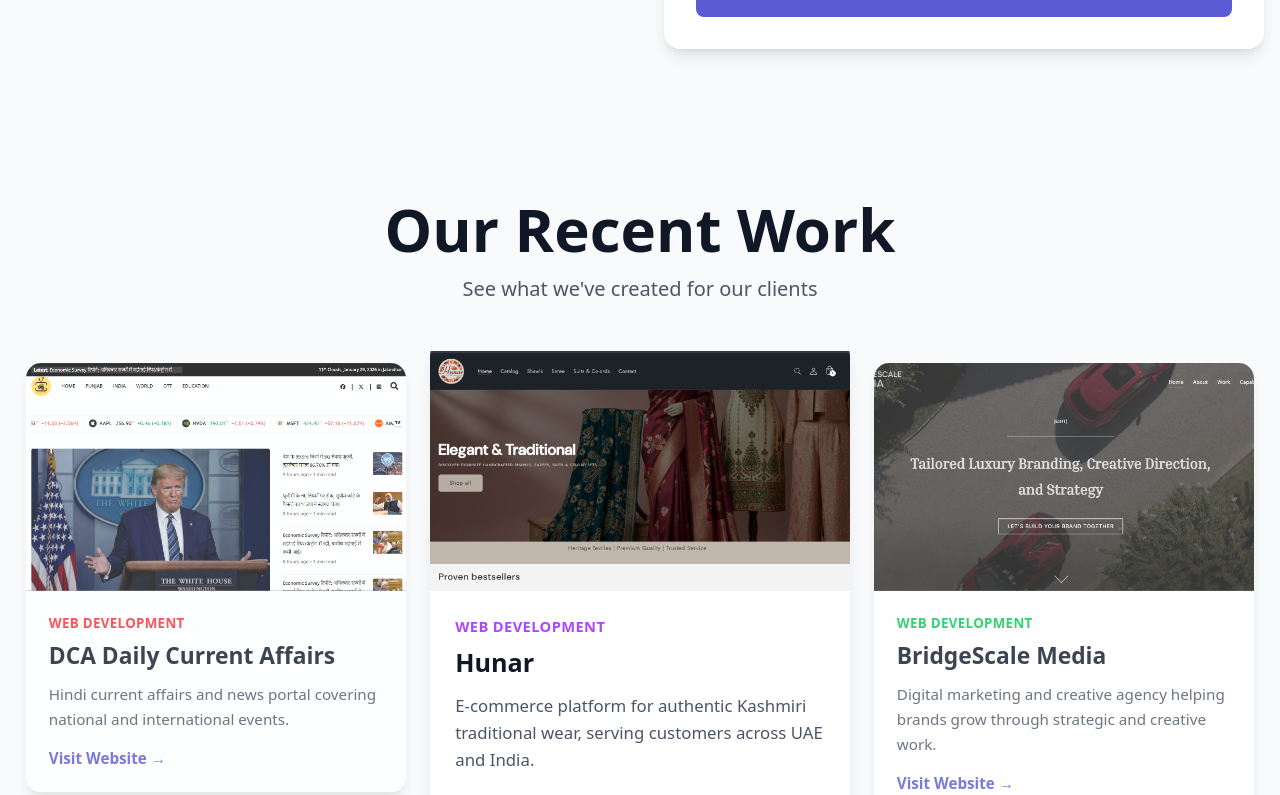
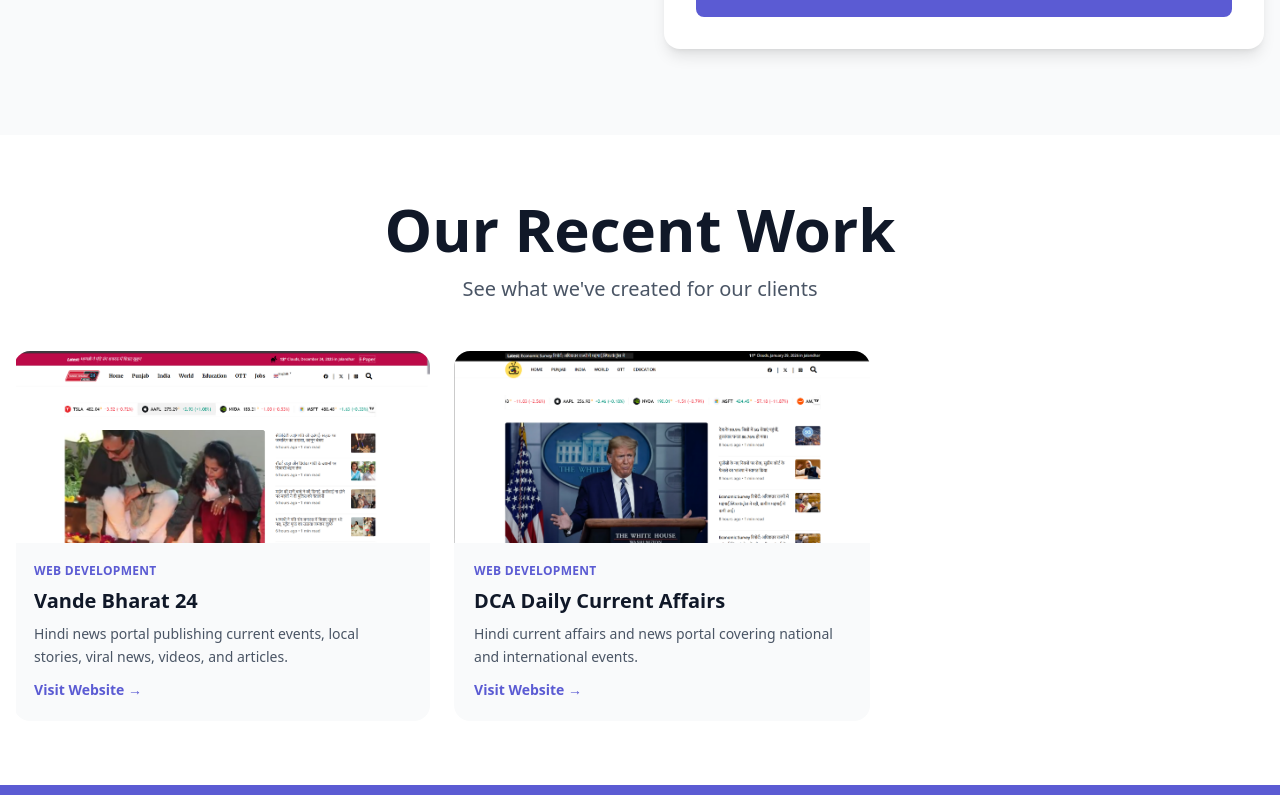
Before and after one commit to seetam39/vsgroup, a React (Vite) app: page / in a window 1280 px wide. Shown: the part 2861-3656 px from the top of the page. Built offline with nearby package versions, Linux system fonts and the light colour scheme.

Commit message:
Simplify RecentWork carousel with faster sliding (1s)

```diff
--- a/src/components/RecentWork.jsx
+++ b/src/components/RecentWork.jsx
@@ -15,7 +15,7 @@
       description: 'E-commerce platform for authentic Kashmiri traditional wear, serving customers across UAE and India.',
       url: 'https://hunar.cc',
       image: hunarImage,
-      categoryColor: 'text-purple-500',
+      categoryColor: 'text-[#5B5BD3]',
       icon: null
     },
     {
@@ -25,7 +25,7 @@
       description: 'Digital marketing and creative agency helping brands grow through strategic and creative work.',
       url: 'https://bridgescalemedia.com/',
       image: bridgeImage,
-      categoryColor: 'text-green-500',
+      categoryColor: 'text-[#5B5BD3]',
       icon: null
     },
     {
@@ -35,7 +35,7 @@
       description: 'Hindi news portal publishing current events, local stories, viral news, videos, and articles.',
       url: 'https://vandebharat24.com/',
       image: vandeBharatImage,
-      categoryColor: 'text-orange-500',
+      categoryColor: 'text-[#5B5BD3]',
       icon: null
     },
     {
@@ -45,7 +45,7 @@
       description: 'Hindi current affairs and news portal covering national and international events.',
       url: 'https://dcadailycurrentaffairs.com/',
       image: dcaImage,
-      categoryColor: 'text-red-500',
+      categoryColor: 'text-[#5B5BD3]',
       icon: null
     }
   ];
@@ -54,26 +54,17 @@
     setCurrentSlide((prev) => (prev + 1) % projects.length);
   };
 
-  // Auto-slide every 2 seconds (faster)
+  // Auto-slide every 1 second (very fast)
   useEffect(() => {
     const interval = setInterval(() => {
       nextSlide();
-    }, 2000);
+    }, 1000);
 
     return () => clearInterval(interval);
   }, []);
 
-  const getVisibleProjects = () => {
-    const visible = [];
-    for (let i = 0; i < 3; i++) {
-      const index = (currentSlide + i) % projects.length;
-      visible.push({ ...projects[index], displayIndex: i });
-    }
-    return visible;
-  };
-
   return (
-    <section id="portfolio" className="min-h-screen bg-gray-50 py-16 px-4">
+    <section id="portfolio" className="py-16 px-4 bg-white">
       <div className="max-w-7xl mx-auto">
         {/* Header */}
         <div className="text-center mb-12">
@@ -85,48 +76,51 @@
           </p>
         </div>
 
-        {/* Projects Slider */}
-        <div className="overflow-hidden">
-          <div className="flex transition-transform duration-300 ease-in-out gap-6">
-            {getVisibleProjects().map((project) => {
-              return (
+        {/* Simple Carousel */}
+        <div className="relative">
+          <div className="overflow-hidden">
+            <div
+              className="flex transition-transform duration-300 ease-linear gap-6"
+              style={{
+                transform: `translateX(-${currentSlide * (100 / 3 + 2)}%)`
+              }}
+            >
+              {projects.map((project) => (
                 <div
                   key={project.id}
-                  className={`flex-shrink-0 w-full md:w-[calc(50%-12px)] lg:w-[calc(33.333%-16px)] transition-all duration-300 ${
-                    project.displayIndex === 1 ? 'scale-105 z-10' : 'scale-95 opacity-80'
-                  }`}
+                  className="flex-shrink-0 w-full md:w-1/2 lg:w-1/3"
                 >
-                  <div className="bg-white rounded-2xl shadow-lg overflow-hidden hover:shadow-2xl transition-shadow duration-300">
+                  <div className="bg-gray-50 rounded-2xl overflow-hidden hover:shadow-lg transition-shadow duration-300">
                     {/* Project Image */}
-                    <div className="relative h-60 bg-white overflow-hidden group">
+                    <div className="relative h-48 bg-white overflow-hidden">
                       <img
                         src={project.image}
                         alt={project.title}
-                        className="w-full h-full object-cover group-hover:scale-105 transition-transform duration-300"
+                        className="w-full h-full object-cover"
                       />
                     </div>
 
                     {/* Project Info */}
-                    <div className="p-6">
-                      <div className={`text-sm font-semibold ${project.categoryColor} mb-2 tracking-wide`}>
+                    <div className="p-5">
+                      <div className={`text-xs font-semibold ${project.categoryColor} mb-2 tracking-wide uppercase`}>
                         {project.category}
                       </div>
-                      <h3 className="text-2xl font-bold text-gray-900 mb-3">
+                      <h3 className="text-xl font-bold text-gray-900 mb-2">
                         {project.title}
                       </h3>
-                      <p className="text-gray-600 leading-relaxed mb-4">
+                      <p className="text-gray-600 text-sm leading-relaxed">
                         {project.description}
                       </p>
                       {project.url && (
-                        <a href={project.url} target="_blank" rel="noopener noreferrer" className="text-[#5B5BD3] font-semibold hover:underline">
+                        <a href={project.url} target="_blank" rel="noopener noreferrer" className="text-[#5B5BD3] font-semibold text-sm hover:underline mt-3 inline-block">
                           Visit Website →
                         </a>
                       )}
                     </div>
                   </div>
                 </div>
-              );
-            })}
+              ))}
+            </div>
           </div>
         </div>
       </div>
```
